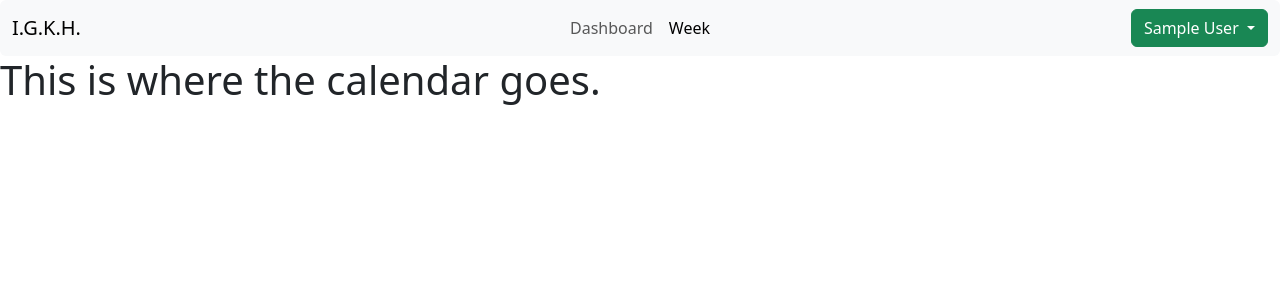
After one commit to YeTengji/project, a Flask app: page /week-schedule in a window 1280 px wide. The commit adds this page. Shown: the top 300 px of the page. Run offline with Flask 3, Linux system fonts and the light colour scheme; the visitor is signed in with stand-in values (Sample User, id 1).

Commit message:
feat: add country and time zone with pytz and pycountry. chore: delete my_notes file

```diff
--- a/app.py
+++ b/app.py
@@ -1,5 +1,6 @@
 import os
 import logging
+import pytz
 
 from datetime import datetime, timedelta, timezone
 from dotenv import load_dotenv
@@ -107,7 +108,9 @@ def login():
                 last_name=signup_form.last_name.data.strip(),
                 username=signup_form.username.data,
                 email=signup_form.email.data.strip().lower(),
-                password=generate_password_hash(signup_form.password.data)
+                password=generate_password_hash(signup_form.password.data),
+                country=signup_form.country.data,
+                time_zone=signup_form.time_zone.data
             )
 
             user_theme = UserTheme(theme=signup_form.theme.data)
@@ -235,6 +238,18 @@ def reset_password():
             return redirect(url_for('login'))
     return render_template('reset_password.html', reset_password_form=reset_password_form)
 
+@app.route('/get-time-zones', methods=['POST'])
+def get_time_zones():
+    data = request.get_json(force=True)
+    country_code = data.get('country', '').strip().upper()
+    if len(country_code) != 2:
+        return jsonify({'time_zones': [], 'readonly': False}), 400
+    time_zones = pytz.country_timezones.get(country_code.upper(), [])
+    return jsonify({
+        'time_zones': time_zones,
+        'readonly': len(time_zones) == 1
+    })
+
 #endregion --------
 
 # -------- User Routes --------
@@ -285,7 +300,9 @@ def user_profile():
             user_profile_form.first_name.data == current_user.first_name and
             user_profile_form.last_name.data == current_user.last_name and
             user_profile_form.username.data == current_user.username and
-            user_profile_form.email.data == current_user.email
+            user_profile_form.email.data == current_user.email and
+            user_profile_form.country.data == current_user.country and
+            user_profile_form.time_zone.data == current_user.time_zone
         )
 
         if unchanged:
@@ -296,6 +313,8 @@ def user_profile():
         current_user.last_name = user_profile_form.last_name.data
         current_user.username = user_profile_form.username.data
         current_user.email = user_profile_form.email.data
+        current_user.country = user_profile_form.country.data
+        current_user.time_zone = user_profile_form.time_zone.data
         db.session.commit()
 
         flash("Profile updated!", "success")
@@ -339,6 +358,13 @@ def change_password():
 
     return render_template('change_password.html', change_password_form=change_password_form)
 
+@app.route('/week-schedule', methods=['GET', 'POST'])
+@login_required
+def week_schedule():
+
+    if request.method == 'POST':
+        pass
+    return render_template('week_schedule.html')
 
 
 if __name__ == '__main__':
--- a/forms.py
+++ b/forms.py
@@ -1,9 +1,15 @@
+import pytz
+import pycountry
+
 from flask_wtf import FlaskForm
-from wtforms import BooleanField, HiddenField, PasswordField, StringField, SubmitField
+from wtforms import BooleanField, HiddenField, PasswordField, SelectField, StringField, SubmitField
 from wtforms.validators import DataRequired, Email, EqualTo, Length, Regexp, ValidationError
 from flask_login import current_user
 from sqlalchemy import func, select
 from models import db, User
+
+country_choices = sorted([(c.alpha_2, c.name) for c in pycountry.countries], key=lambda x: x[1])
+timezone_choices = sorted([(tz, tz) for tz in pytz.common_timezones])
 
 class LoginForm(FlaskForm):
     form_type = HiddenField('Form Type', default='login')
@@ -33,6 +39,8 @@ class SignUpForm(FlaskForm):
         DataRequired(),
         EqualTo('password', message='Passwords must match')
         ])
+    country = SelectField('Country', choices=country_choices, validators=[DataRequired()])
+    time_zone = SelectField('Time Zone', choices=timezone_choices, validators=[DataRequired()])
     theme = HiddenField('Theme', default='dark')
     submit = SubmitField('Sign Up')
 
@@ -41,6 +49,10 @@ class SignUpForm(FlaskForm):
         user = db.session.execute(stmt).scalar_one_or_none()
         if user:
             raise ValidationError("Invalid username.")
+
+    def validate_country(self, field):
+        if not pycountry.countries.get(alpha_2=field.data):
+            raise ValidationError("Invalid country code.")
 
 class UserProfileForm(FlaskForm):
     form_type = HiddenField('Form Type', default='user-profile')
@@ -52,6 +64,8 @@ class UserProfileForm(FlaskForm):
         Regexp(r'^[A-Za-z][A-Za-z0-9]*$', message="Username must be alphanumeric, start with a letter, and have no spaces.")
         ])
     email = StringField('Email', validators=[DataRequired(), Email()])
+    country = SelectField('Country', choices=country_choices, validators=[DataRequired()])
+    time_zone = SelectField('Time Zone', choices=timezone_choices, validators=[DataRequired()])
     submit = SubmitField('Update')
 
     def validate_username(self, field):
@@ -59,6 +73,10 @@ class UserProfileForm(FlaskForm):
         user = db.session.execute(stmt).scalar_one_or_none()
         if user and user.id != current_user.id:
             raise ValidationError("Please create a diffrenent username.")
+
+    def validate_country(self, field):
+        if not pycountry.countries.get(alpha_2=field.data):
+            raise ValidationError("Invalid country code.")
 
 class ForgotPasswordForm(FlaskForm):
     form_type = HiddenField('Form Type', default='forgot-password')
--- a/models.py
+++ b/models.py
@@ -17,6 +17,8 @@ class User(db.Model, UserMixin):
     username: Mapped[str] = mapped_column(String(32), unique=True, nullable=False)
     email: Mapped[str] = mapped_column(String(256), unique=True, nullable=False)
     password: Mapped[str] = mapped_column(String(256),nullable=False)
+    country: Mapped[str] = mapped_column(String(2), nullable=False)
+    time_zone: Mapped[str] = mapped_column(String(64), nullable=False)
     creation_date: Mapped[datetime] = mapped_column(DateTime(timezone=True), default=lambda: datetime.now(timezone.utc))
     update_date: Mapped[datetime] = mapped_column(DateTime(timezone=True), default=lambda: datetime.now(timezone.utc), onupdate=lambda: datetime.now(timezone.utc))
     theme = relationship('UserTheme', back_populates='user', cascade='all, delete-orphan', uselist=False)
--- a/requirements.txt
+++ b/requirements.txt
@@ -14,7 +14,9 @@ itsdangerous==2.2.0
 Jinja2==3.1.6
 MarkupSafe==3.0.2
 psycopg2-binary==2.9.10
+pycountry==24.6.1
 python-dotenv==1.1.1
+pytz==2025.2
 SQLAlchemy==2.0.43
 typing_extensions==4.15.0
 Werkzeug==3.1.3
--- a/static/css/main.css
+++ b/static/css/main.css
@@ -1,3 +1,7 @@
+body {
+    padding-top: 56px;
+}
+
 @keyframes idlePulse {
     0%  { transform: translate(1px); }
     4% { transform: translate(-2px); }
@@ -24,3 +28,7 @@
     animation: flashAlert 3s ease-in 1;
     transform-origin: center;
 }
+
+.login-group {
+    height: calc(100vh - 72px);
+}
--- a/static/js/main.js
+++ b/static/js/main.js
@@ -87,10 +87,61 @@ function togglePasswordVisibility(inputId, iconId) {
     icon.className = isHidden ? "bi-eye-slash" : "bi bi-eye";
 }
 
+// Autofill Country and Timezone based on Client-side info
+function injectCountryTimezone(formCountry, formTimeZone) {
+    const csrfToken = document.querySelector('meta[name="csrf-token"]').getAttribute('content');
+    const countryField = document.getElementById(formCountry);
+    const timeZoneField = document.getElementById(formTimeZone);
+    if (!countryField || !timeZoneField) return;
+
+    countryField.addEventListener('change', function () {
+        const selectedCountry = this.value;
+        fetch('/get-time-zones', {
+            method: 'POST',
+            headers: {
+                'Content-Type': 'application/json',
+                'X-CSRFToken': csrfToken
+            },
+            body: JSON.stringify({ country: selectedCountry })
+        })
+        .then(res => res.json())
+        .then(data => {
+            timeZoneField.innerHTML = '';
+
+            if (data.time_zones.length === 0) {
+                timeZoneField.innerHTML = '<option value="">No time zones found</option>';
+            } else if (data.readonly) {
+                timeZoneField.innerHTML = `<option value="${data.time_zones[0]}">${data.time_zones[0]}</option>`;
+            } else {
+                data.time_zones.forEach(tz => {
+                    const option = document.createElement('option');
+                    option.value = tz;
+                    option.textContent = tz;
+                    timeZoneField.appendChild(option);
+                });
+            }
+        });
+    });
+
+    if (formCountry === 'signup-form-country') {
+        const locale = navigator.language || navigator.userLanguage || 'en-PH';
+        const country = locale.includes('-') ? locale.split('-')[1] : 'PH';
+
+        countryField.value = country.toUpperCase();
+        countryField.dispatchEvent(new Event('change'))
+    }
+}
+
 // Main?
 document.addEventListener("DOMContentLoaded", () => {
     autoDismissAlerts();
     themeSwitcher();
     showModal('showUserProfileModal', 'userProfileModal');
     loginTheme();
+    injectCountryTimezone('signup-form-country', 'signup-form-time-zone');
+    injectCountryTimezone('user-profile-form-country', 'user-profile-form-time-zone')
+    /* const signUpModal = document.getElementById('signUpModal');
+    if (signUpModal) {
+        signUpModal.addEventListener('shown.bs.modal', injectCountryTimezone);
+    } */
 });
--- a/templates/components/_user_profile_modal.html
+++ b/templates/components/_user_profile_modal.html
@@ -41,6 +41,20 @@
                         <div class="text-danger">{{ error }}</div>
                         {% endfor %}
                     </div>
+                    <div class="col-md-6">
+                        {{ user_profile_form.country.label(class="form-label") }}
+                        {{ user_profile_form.country(class="form-control", id="user-profile-form-country") }}
+                        {% for error in user_profile_form.country.errors %}
+                        <div class="text-danger">{{ error }}</div>
+                        {% endfor %}
+                    </div>
+                    <div class="col-md-6">
+                        {{ user_profile_form.time_zone.label(class="form-label") }}
+                        {{ user_profile_form.time_zone(class="form-control", id="user-profile-form-time-zone") }}
+                        {% for error in user_profile_form.time_zone.errors %}
+                        <div class="text-danger">{{ error }}</div>
+                        {% endfor %}
+                    </div>
 
                     <div>
                         {{ user_profile_form.submit(class="btn btn-primary") }}
--- a/templates/forgot_password.html
+++ b/templates/forgot_password.html
@@ -4,7 +4,7 @@
 
 {% block body %}
 
-<div class="container vh-100 d-flex justify-content-center align-items-center">
+<div class="container login-group d-flex justify-content-center align-items-center">
     <div class="row">
         <div class="col-md-8">
             <div class="mb-3">
--- a/templates/layout.html
+++ b/templates/layout.html
@@ -5,6 +5,7 @@
 <head>
     <meta charset="UTF-8">
     <meta name="viewport" content="width=device-width, initial-scale=1.0">
+    <meta name="csrf-token" content="{{ csrf_token() }}">
     <title>Project: {% block title %}{% endblock %}</title>
     <!-- Bootstrap CSS -->
     <link href="https://cdn.jsdelivr.net/npm/bootstrap@5.3.8/dist/css/bootstrap.min.css" rel="stylesheet"
@@ -25,9 +26,13 @@
                         href="/">I.G.K.H.</a>
                     {% if current_user.is_authenticated %}
                         <ul class="navbar-nav col-lg-6 justify-content-lg-center">
-                            <li class="nav-item"> <a class="nav-link active" aria-current="page" href="">Home</a> </li>
-                            <li class="nav-item"> <a class="nav-link" href="#">Week</a> </li>
-                            <li class="nav-item"> <a class="nav-link" href="#">Upkeep</a> </li>
+                            {% macro nav_item(endpoint, label) %}
+                            <li class="nav-item"> <a class="nav-link {% if request.endpoint == endpoint %}active{% endif %}" href="{{ url_for(endpoint) }}">{{ label }}</a> </li>
+                            {% endmacro %}
+                            {{ nav_item('dashboard', 'Dashboard') }}
+                            {{ nav_item('week_schedule', 'Week') }}
+                            <!--li class="nav-item"> <a class="nav-link" href="{{ url_for('week_schedule') }}">Week</a> </li>
+                            <li class="nav-item"> <a class="nav-link" href="#">Upkeep</a> </li-->
                         </ul>
                         <div class="d-lg-flex col-lg-3 justify-content-lg-end gap-2">
                             <div class="dropdown">
--- a/templates/login.html
+++ b/templates/login.html
@@ -4,7 +4,7 @@
 
 {% block body %}
 
-<div class="container vh-100 d-flex justify-content-center align-items-center">
+<div class="container login-group d-flex justify-content-center align-items-center">
     <div class="row w-100 align-items-stretch">
 
         <div class="col-md-7 d-flex overflow-hidden p-0">
--- a/templates/reset_password.html
+++ b/templates/reset_password.html
@@ -4,7 +4,7 @@
 
 {% block body %}
 
-<div class="container vh-100 d-flex justify-content-center align-items-center">
+<div class="container login-group d-flex justify-content-center align-items-center">
     <div class="row">
         <div class="col-md-8">
             <div class="mb-3">
--- a/templates/verify_password_reset_code.html
+++ b/templates/verify_password_reset_code.html
@@ -4,7 +4,7 @@
 
 {% block body %}
 
-<div class="container vh-100 d-flex justify-content-center align-items-center">
+<div class="container login-group d-flex justify-content-center align-items-center">
     <div class="row">
         <div class="col-md-8">
             <div class="mb-3">
--- /dev/null
+++ b/templates/week_schedule.html
@@ -0,0 +1,10 @@
+{% extends "layout.html" %}
+
+{% block title %}Week{% endblock %}
+
+{% block body %}
+
+<h1>This is where the calendar goes.</h1>
+
+
+{% endblock %}
```
Also changed, not shown: templates/components/_signup_modal.html (+14 -0 lines), 1 other file.
